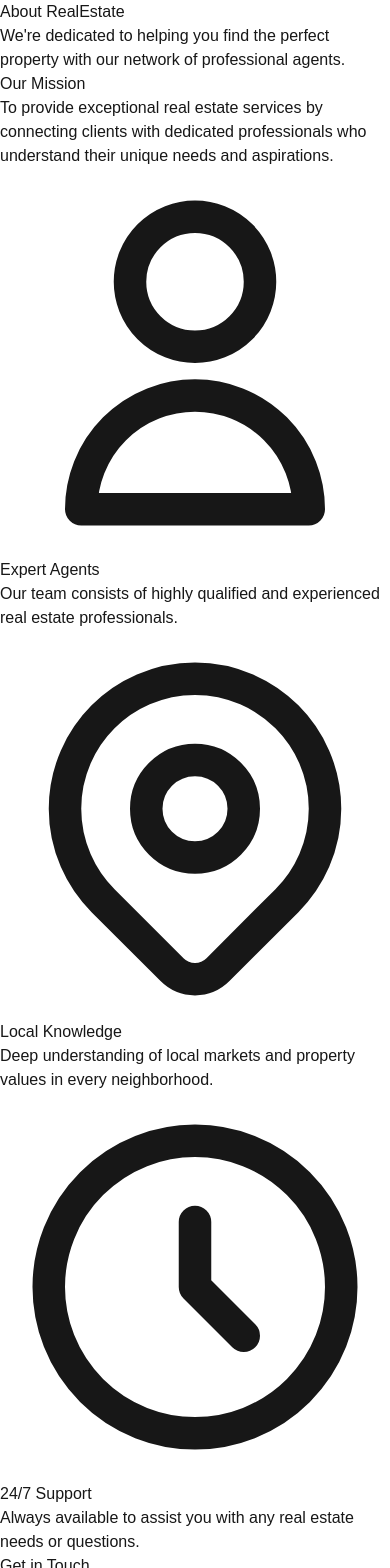
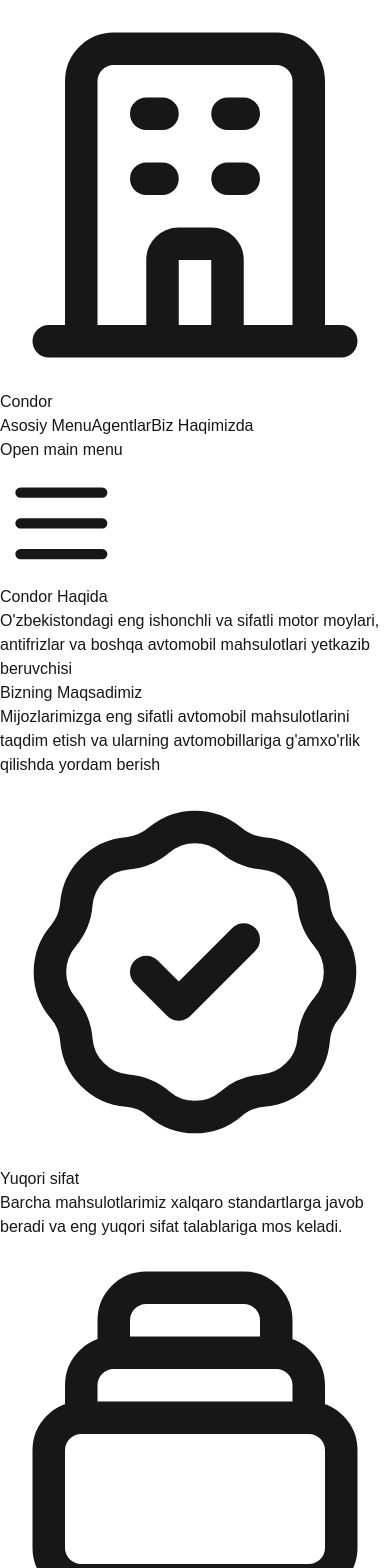
Before and after one commit to ClouDGmUz/nextjs-small-app, a Next.js app: page /about in a window 390 px wide. Shown: the top 1568 px of the page. Built offline with nearby package versions, Linux system fonts and the light colour scheme.

Commit message:
Add Layout component, update homepage and agents page with new design and loading states

```diff
--- /dev/null
+++ b/src/components/Layout.tsx
@@ -0,0 +1,12 @@
+import Navbar from './Navbar';
+
+export default function Layout({ children }: { children: React.ReactNode }) {
+  return (
+    <div className="min-h-screen flex flex-col">
+      <Navbar />
+      <main className="flex-1">
+        {children}
+      </main>
+    </div>
+  );
+}
--- a/src/pages/about.tsx
+++ b/src/pages/about.tsx
@@ -1,46 +1,57 @@
+import Head from 'next/head';
+import Layout from '@/components/Layout';
+
 export default function AboutPage() {
   const features = [
     {
-      title: "Expert Agents",
-      description: "Our team consists of highly qualified and experienced real estate professionals.",
+      title: "Yuqori sifat",
+      description: "Barcha mahsulotlarimiz xalqaro standartlarga javob beradi va eng yuqori sifat talablariga mos keladi.",
       icon: (
         <svg className="w-6 h-6" fill="none" stroke="currentColor" viewBox="0 0 24 24">
-          <path strokeLinecap="round" strokeLinejoin="round" strokeWidth="2" d="M16 7a4 4 0 11-8 0 4 4 0 018 0zM12 14a7 7 0 00-7 7h14a7 7 0 00-7-7z" />
+          <path strokeLinecap="round" strokeLinejoin="round" strokeWidth="2" d="M9 12l2 2 4-4M7.835 4.697a3.42 3.42 0 001.946-.806 3.42 3.42 0 014.438 0 3.42 3.42 0 001.946.806 3.42 3.42 0 013.138 3.138 3.42 3.42 0 00.806 1.946 3.42 3.42 0 010 4.438 3.42 3.42 0 00-.806 1.946 3.42 3.42 0 01-3.138 3.138 3.42 3.42 0 00-1.946.806 3.42 3.42 0 01-4.438 0 3.42 3.42 0 00-1.946-.806 3.42 3.42 0 01-3.138-3.138 3.42 3.42 0 00-.806-1.946 3.42 3.42 0 010-4.438 3.42 3.42 0 00.806-1.946 3.42 3.42 0 013.138-3.138z" />
         </svg>
       )
     },
     {
-      title: "Local Knowledge",
-      description: "Deep understanding of local markets and property values in every neighborhood.",
+      title: "Keng assortiment",
+      description: "Motor moylari, antifrizlar va boshqa avtomobil uchun zarur bo'lgan barcha turdagi mahsulotlar.",
       icon: (
         <svg className="w-6 h-6" fill="none" stroke="currentColor" viewBox="0 0 24 24">
-          <path strokeLinecap="round" strokeLinejoin="round" strokeWidth="2" d="M17.657 16.657L13.414 20.9a1.998 1.998 0 01-2.827 0l-4.244-4.243a8 8 0 1111.314 0z" />
-          <path strokeLinecap="round" strokeLinejoin="round" strokeWidth="2" d="M15 11a3 3 0 11-6 0 3 3 0 016 0z" />
+          <path strokeLinecap="round" strokeLinejoin="round" strokeWidth="2" d="M19 11H5m14 0a2 2 0 012 2v6a2 2 0 01-2 2H5a2 2 0 01-2-2v-6a2 2 0 012-2m14 0V9a2 2 0 00-2-2M5 11V9a2 2 0 012-2m0 0V5a2 2 0 012-2h6a2 2 0 012 2v2M7 7h10" />
         </svg>
       )
     },
     {
-      title: "24/7 Support",
-      description: "Always available to assist you with any real estate needs or questions.",
+      title: "24/7 Yetkazib berish",
+      description: "O'zbekiston bo'ylab tezkor va ishonchli yetkazib berish xizmati.",
       icon: (
         <svg className="w-6 h-6" fill="none" stroke="currentColor" viewBox="0 0 24 24">
-          <path strokeLinecap="round" strokeLinejoin="round" strokeWidth="2" d="M12 8v4l3 3m6-3a9 9 0 11-18 0 9 9 0 0118 0z" />
+          <path strokeLinecap="round" strokeLinejoin="round" strokeWidth="2" d="M13 10V3L4 14h7v7l9-11h-7z" />
         </svg>
       )
     }
   ];
 
   return (
+    <Layout>
+      <Head>
+        <title>Biz Haqimizda - Condor</title>
+        <meta
+          name="description"
+          content="Condor - O'zbekistondagi eng ishonchli va sifatli motor moylari, antifrizlar va boshqa avtomobil mahsulotlari yetkazib beruvchisi"
+        />
+      </Head>
+
       <div className="min-h-screen bg-gradient-to-br from-gray-50 to-gray-100">
         {/* Hero Section */}
         <div className="bg-blue-600 text-white">
           <div className="max-w-7xl mx-auto px-4 sm:px-6 lg:px-8 py-24">
             <div className="text-center">
               <h1 className="text-4xl font-bold sm:text-5xl md:text-6xl mb-6">
-              About RealEstate
+                Condor Haqida
               </h1>
               <p className="text-xl text-blue-100 max-w-3xl mx-auto leading-relaxed">
-              We&apos;re dedicated to helping you find the perfect property with our network of professional agents.
+                O&apos;zbekistondagi eng ishonchli va sifatli motor moylari, antifrizlar va boshqa avtomobil mahsulotlari yetkazib beruvchisi
               </p>
             </div>
           </div>
@@ -50,10 +61,10 @@
         <div className="max-w-7xl mx-auto px-4 sm:px-6 lg:px-8 py-16">
           <div className="text-center mb-16">
             <h2 className="text-3xl font-bold text-gray-900 sm:text-4xl mb-4">
-            Our Mission
+              Bizning Maqsadimiz
             </h2>
             <p className="text-xl text-gray-600 max-w-3xl mx-auto leading-relaxed">
-            To provide exceptional real estate services by connecting clients with dedicated professionals who understand their unique needs and aspirations.
+              Mijozlarimizga eng sifatli avtomobil mahsulotlarini taqdim etish va ularning avtomobillariga g&apos;amxo&apos;rlik qilishda yordam berish
             </p>
           </div>
 
@@ -80,34 +91,35 @@
           {/* Contact Section */}
           <div className="bg-white rounded-2xl shadow-lg p-8 text-center">
             <h2 className="text-3xl font-bold text-gray-900 mb-4">
-            Get in Touch
+              Biz bilan bog&apos;lanish
             </h2>
             <p className="text-gray-600 mb-6">
-            Have questions about our services? We&apos;re here to help!
+              Savollaringiz bormi? Biz sizga yordam berishdan mamnunmiz!
             </p>
             <div className="space-y-4">
               <div className="flex items-center justify-center space-x-2 text-gray-600">
                 <svg className="w-5 h-5" fill="none" stroke="currentColor" viewBox="0 0 24 24">
                   <path strokeLinecap="round" strokeLinejoin="round" strokeWidth="2" d="M3 5a2 2 0 012-2h3.28a1 1 0 01.948.684l1.498 4.493a1 1 0 01-.502 1.21l-2.257 1.13a11.042 11.042 0 005.516 5.516l1.13-2.257a1 1 0 011.21-.502l4.493 1.498a1 1 0 01.684.949V19a2 2 0 01-2 2h-1C9.716 21 3 14.284 3 6V5z" />
                 </svg>
-              <span>+1 (555) 123-4567</span>
+                <span>+998 88 394-00-13</span>
               </div>
               <div className="flex items-center justify-center space-x-2 text-gray-600">
                 <svg className="w-5 h-5" fill="none" stroke="currentColor" viewBox="0 0 24 24">
                   <path strokeLinecap="round" strokeLinejoin="round" strokeWidth="2" d="M3 8l7.89 5.26a2 2 0 002.22 0L21 8M5 19h14a2 2 0 002-2V7a2 2 0 00-2-2H5a2 2 0 00-2 2v10a2 2 0 002 2z" />
                 </svg>
-              <span>contact@realestate.com</span>
+                <span>info@condoroil.uz</span>
               </div>
               <div className="flex items-center justify-center space-x-2 text-gray-600">
                 <svg className="w-5 h-5" fill="none" stroke="currentColor" viewBox="0 0 24 24">
                   <path strokeLinecap="round" strokeLinejoin="round" strokeWidth="2" d="M17.657 16.657L13.414 20.9a1.998 1.998 0 01-2.827 0l-4.244-4.243a8 8 0 1111.314 0z" />
                   <path strokeLinecap="round" strokeLinejoin="round" strokeWidth="2" d="M15 11a3 3 0 11-6 0 3 3 0 016 0z" />
                 </svg>
-              <span>123 Real Estate Street, City, Country</span>
+                <span>Dangara tumani., Mastona Bozori!</span>
               </div>
             </div>
           </div>
         </div>
       </div>
+    </Layout>
   );
 }
```
Also changed, not shown: src/app/page.tsx (+22 -11 lines), src/pages/agents.tsx (+37 -40 lines), src/pages/404.tsx (added), 1 other file (tests, documents, lock files or other folders). Lines whose indentation alone changed are shown as unchanged.
